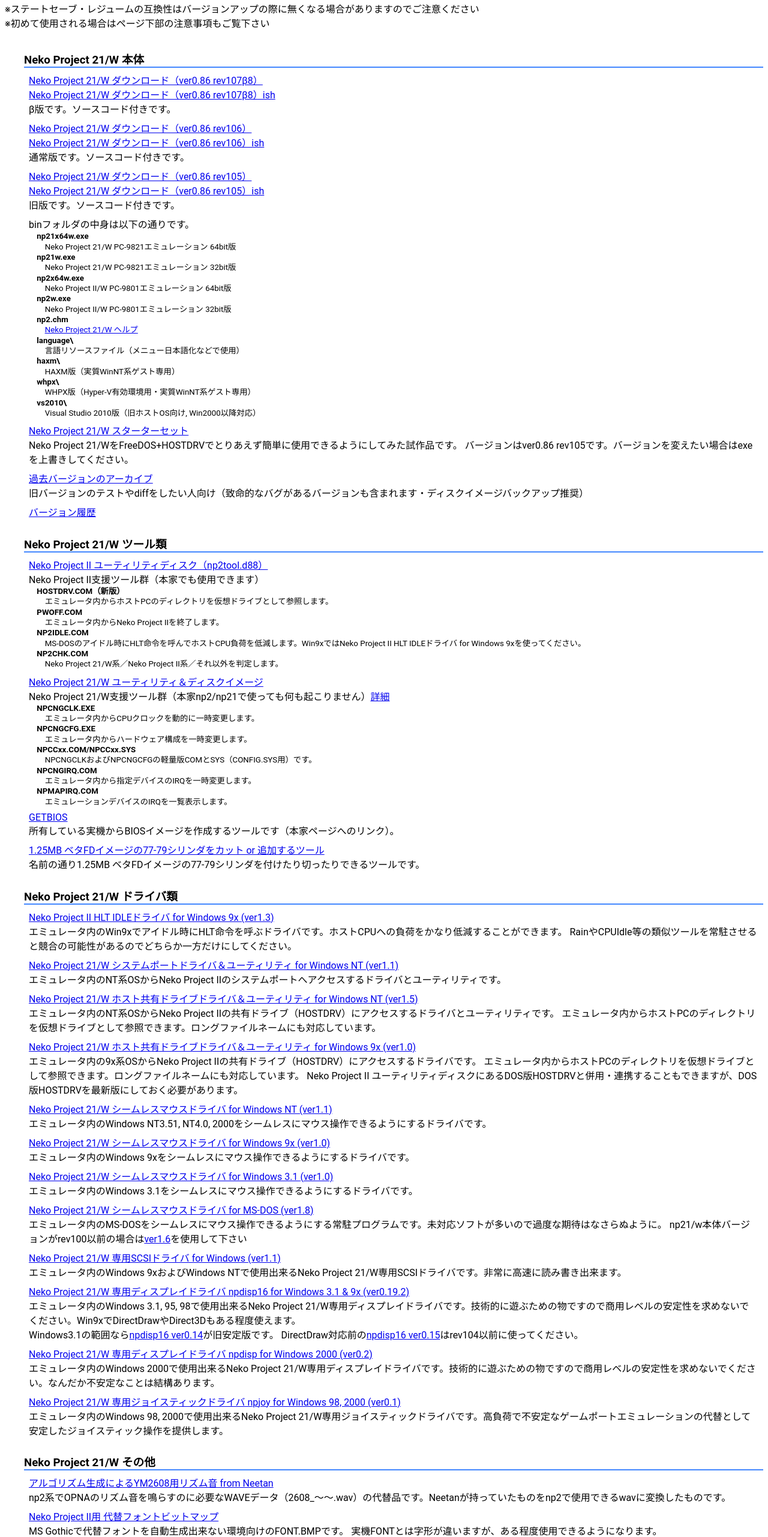
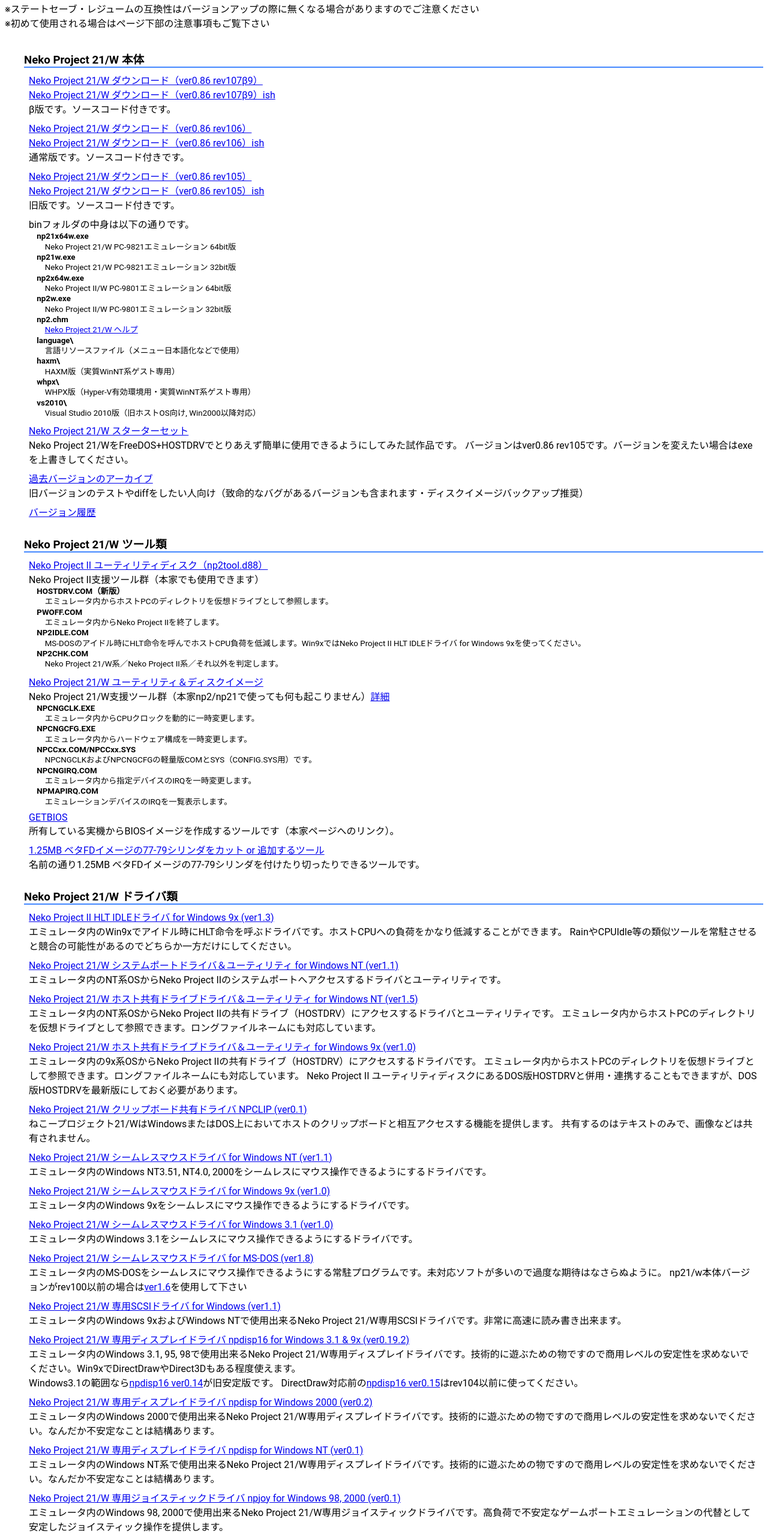
Before and after one commit to SimK98/np21w, a plain HTML site: page download.html in a window 1280 px wide. Shown: the part 1360-3922 px from the top of the page at 60% size. Drawn offline with Linux system fonts and the light colour scheme.

Commit message:
ver0.86 rev107β9 npclip npdisp for WinNT

```diff
--- a/download.html
+++ b/download.html
@@ -46,8 +46,8 @@
 		<h3 id="np21w-main" style="margin: 0;">Neko Project 21/W 本体</h3>
 	</div>
 	<div class="downloadContents">
-		<a href="https://drive.google.com/file/d/11D-jJmkJ4r9xIGoyH_9bgiw3DQCx3Gti/view?usp=drive_link">Neko Project 21/W ダウンロード（ver0.86 rev107β8）</a><br>
-		<a href="https://drive.google.com/file/d/1tbaButkj_Q3mw8NbTLxYOOIQB5eg1XlR/view?usp=drive_link">Neko Project 21/W ダウンロード（ver0.86 rev107β8）ish</a><br>
+		<a href="https://drive.google.com/file/d/1tyik7iq0VfQFjNLOf7KRCdkq8aOsCg0E/view?usp=drive_link">Neko Project 21/W ダウンロード（ver0.86 rev107β9）</a><br>
+		<a href="https://drive.google.com/file/d/12msXlb1PQ-c95ucPyNZe94uL7Dcwq4kg/view?usp=drive_link">Neko Project 21/W ダウンロード（ver0.86 rev107β9）ish</a><br>
 		β版です。ソースコード付きです。<br>
 	</div>
 	<div class="downloadContents">
@@ -160,6 +160,11 @@
 		Neko Project II ユーティリティディスクにあるDOS版HOSTDRVと併用・連携することもできますが、DOS版HOSTDRVを最新版にしておく必要があります。
 	</div>
 	<div class="downloadContents">
+		<a href="https://drive.google.com/file/d/18PhNPEnFQpyXhFoWxEnNLClB9yJ2JHWP/view?usp=drive_link">Neko Project 21/W クリップボード共有ドライバ NPCLIP (ver0.1)</a><br>
+		ねこープロジェクト21/WはWindowsまたはDOS上においてホストのクリップボードと相互アクセスする機能を提供します。
+		共有するのはテキストのみで、画像などは共有されません。
+	</div>
+	<div class="downloadContents">
 		<a href="https://drive.google.com/file/d/1MVCXBzrZv_fpe8ZSFJ0GMiYDI0rJtHqS/view?usp=drive_link">Neko Project 21/W シームレスマウスドライバ for Windows NT (ver1.1)</a><br>
 		エミュレータ内のWindows NT3.51, NT4.0, 2000をシームレスにマウス操作できるようにするドライバです。
 	</div>
@@ -189,6 +194,10 @@
 	<div class="downloadContents">
 		<a href="https://drive.google.com/file/d/1kX8iR4_y8zrtTMEMMdcUdabqiN3CE2fh/view?usp=drive_link">Neko Project 21/W 専用ディスプレイドライバ npdisp for Windows 2000 (ver0.2)</a><br>
 		エミュレータ内のWindows 2000で使用出来るNeko Project 21/W専用ディスプレイドライバです。技術的に遊ぶための物ですので商用レベルの安定性を求めないでください。なんだか不安定なことは結構あります。
+	</div>
+	<div class="downloadContents">
+		<a href="https://drive.google.com/file/d/1LgFP0tCk47rU40FkJPVLBko6I054iIcy/view?usp=drive_link">Neko Project 21/W 専用ディスプレイドライバ npdisp for Windows NT (ver0.1)</a><br>
+		エミュレータ内のWindows NT系で使用出来るNeko Project 21/W専用ディスプレイドライバです。技術的に遊ぶための物ですので商用レベルの安定性を求めないでください。なんだか不安定なことは結構あります。
 	</div>
 	<div class="downloadContents">
 		<a href="https://drive.google.com/file/d/1UX1VvpzC8u_Skt2hcqehH-2H4jdL9sEZ/view?usp=drive_link">Neko Project 21/W 専用ジョイスティックドライバ npjoy for Windows 98, 2000 (ver0.1)</a><br>
```
Also changed, not shown: history.html (+6 -0 lines), index.html (+6 -0 lines), version.html (+5 -0 lines).
